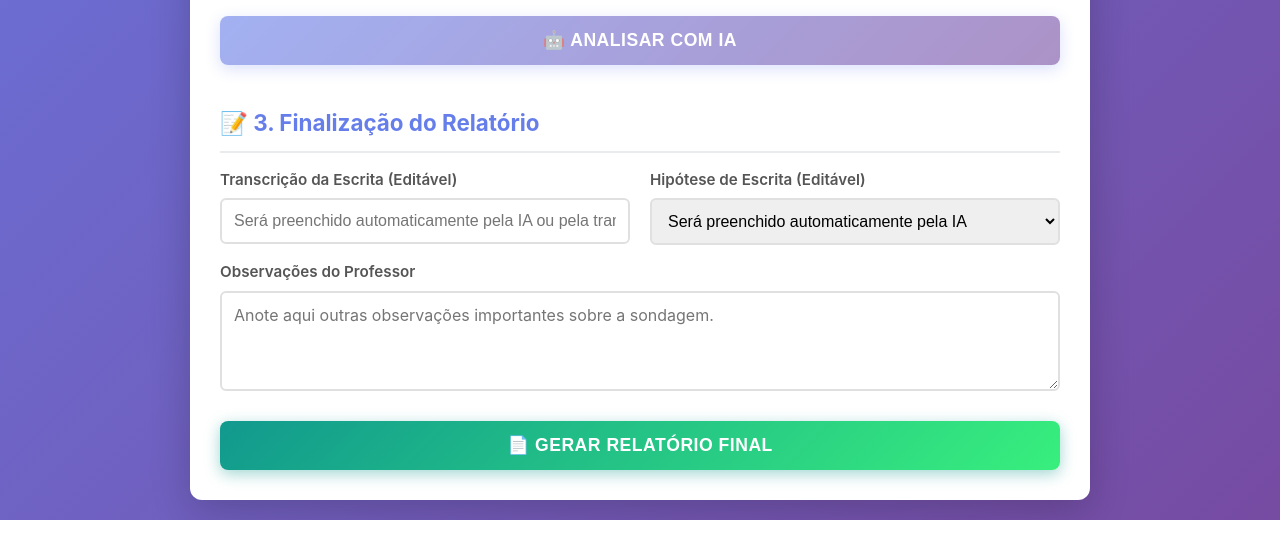
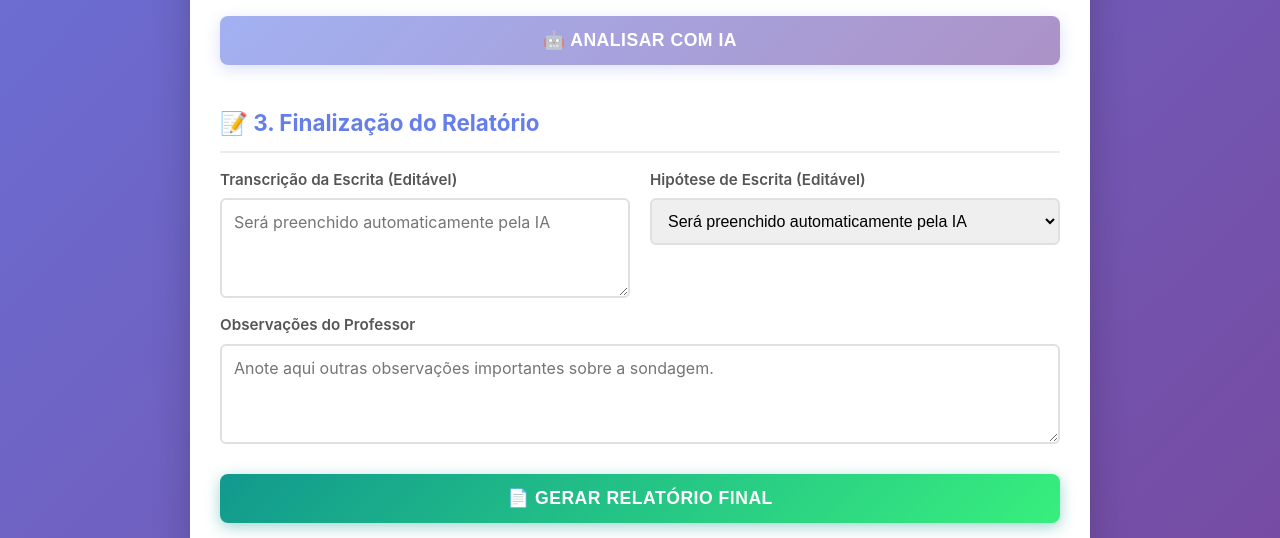
Before and after one commit to rennydantas-maker/sondagem-pedagogica, a Flask app: page / in a window 1280 px wide. Shown: the part 979-1517 px from the top of the page. Run offline with Flask 3, Linux system fonts and the light colour scheme.

Commit message:
Fix: Mudar campo de transcrição editável para textarea para melhor visualização e edição

```diff
--- a/templates/sondagem.html
+++ b/templates/sondagem.html
@@ -382,7 +382,7 @@
             <div class="form-grid">
                 <div class="form-group">
                     <label for="writing-transcription">Transcrição da Escrita (Editável)</label>
-                    <input type="text" id="writing-transcription" placeholder="Será preenchido automaticamente pela IA ou pela transcrição prévia">
+                    <textarea id="writing-transcription" placeholder="Será preenchido automaticamente pela IA"></textarea>
                 </div>
                 <div class="form-group">
                     <label for="writing-hypothesis">Hipótese de Escrita (Editável)</label>
```
